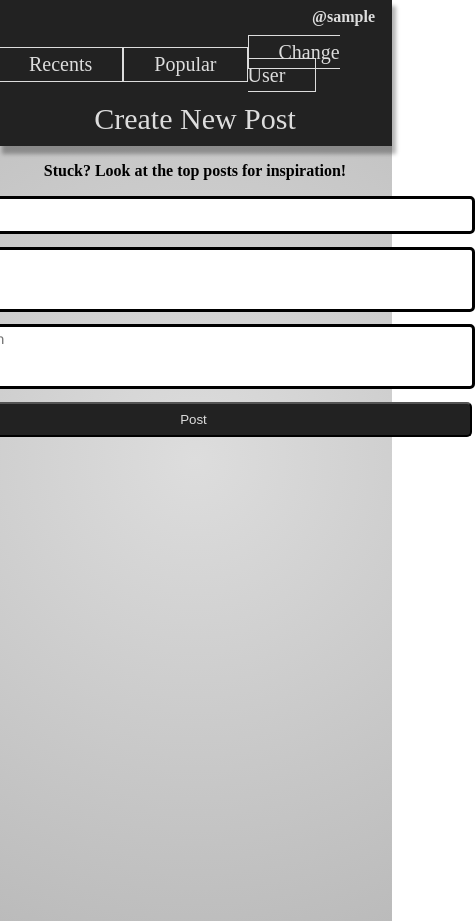
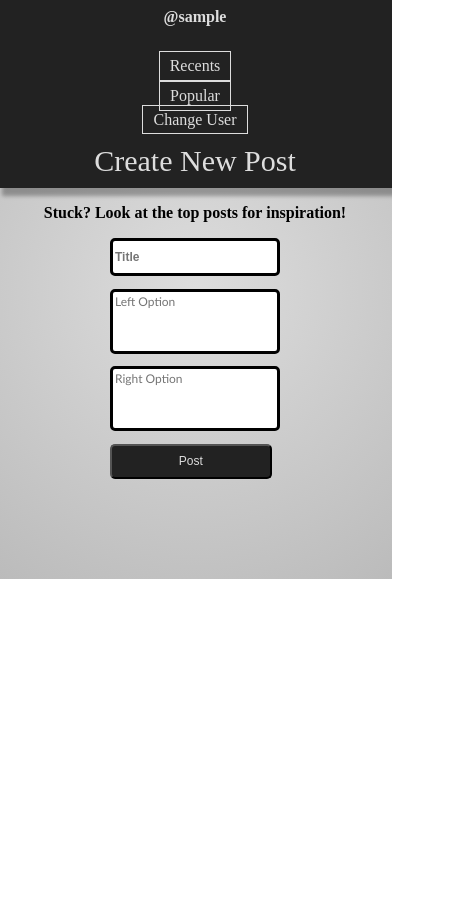
Before and after one commit to BradenCurtis/Pollar-Client, a React (Create React App) app: page /create in a window 390 px wide. Shown: the whole page, 475 px wide, since content can reach past the window. After the commit the page ends 844 px from the top, so only its background shows below. Built offline with nearby package versions, Linux system fonts and the light colour scheme; sample sign-in values are in the browser's storage.

Commit message:
CSS for mobile 1

```diff
--- a/src/App.css
+++ b/src/App.css
@@ -1,18 +1,18 @@
+/* General Styles */
 .App {
   background-image: radial-gradient(circle, #DDDDDD, #bbbbbb);
   margin: -10px;
   padding-bottom: 100px;
-
 }
 
-.createPostForm{
+.createPostForm {
   display: flex;
   flex-direction: column;
 }
 
-
-.createPostText{
-  width: 550px;
+.createPostText {
+  width: 100%;
+  max-width: 550px;
   height: 55px;
   text-align: left;
   vertical-align: top;
@@ -24,8 +24,9 @@
   border: solid 3px;
 }
 
-.createPostTitle{
-  width: 550px;
+.createPostTitle {
+  width: 100%;
+  max-width: 550px;
   height: 30px;
   font-weight: bold;
   border-radius: 5px;
@@ -34,21 +35,21 @@
   border: solid 3px;
 }
 
-.createPostSubmit{
-width: 557px;
-height: 35px;
-background-color: #222222;
-border-radius: 5px;
-color: #DDDDDD;
-cursor: pointer;
+.createPostSubmit {
+  width: 100%;
+  max-width: 557px;
+  height: 35px;
+  background-color: #222222;
+  border-radius: 5px;
+  color: #DDDDDD;
+  cursor: pointer;
 }
 
-.createPostError{
+.createPostError {
   color: red;
   font-size: 14px;
   font-weight: bold;
 }
-
 
 .makeRow {
   display: flex;
@@ -56,52 +57,49 @@ cursor: pointer;
   align-items: center;
 }
 
-
-
-.postDisplayList{
+.postDisplayList {
   display: flex;
   flex-direction: column;
   align-items: center;
   padding-top: 20px;
 }
 
-.postHeader{
+.postHeader {
   display: flex;
   flex-direction: row;
   align-items: center;
   justify-content: space-between;
   padding: 5px;
-
   background-color: #272727;
-
 }
 
-.postTop{
-  width: 600px;
+.postTop {
+  width: 100%;
+  max-width: 600px;
   height: 90%;
-  color: #DDDDDD
+  color: #DDDDDD;
 }
 
-.postTitle{
+.postTitle {
   font-size: 20px;
   font-weight: 900;
   max-width: 450px;
-  word-wrap:break-word;
+  word-wrap: break-word;
 }
 
-.postUserDate{
+.postUserDate {
   display: flex;
   flex-direction: column;
-  align-items: right;
+  align-items: flex-end;
 }
 
-.postUsername{
+.postUsername {
   margin: 0px;
   margin-bottom: 5px;
   text-align: right;
 }
 
-.postDate{
+.postDate {
   margin: 0px;
 }
 
@@ -110,28 +108,23 @@ cursor: pointer;
   flex-direction: row;
   align-items: flex-start;
   justify-content: space-between;
-
   border-top: solid 2px;
   border-bottom: solid 2px;
   border-color: #DDDDDD;
   background-color: #444444;
-
 }
 
-.postFooter{
+.postFooter {
   display: flex;
   flex-direction: row;
   align-items: center;
-
   justify-content: space-between;
-
   padding-right: 20%;
   padding-left: 20%;
   background-color: #272727;
 }
 
-.postOption1{
-
+.postOption1 {
   width: 100%;
   padding: 2px;
   margin-right: -1px;
@@ -141,8 +134,7 @@ cursor: pointer;
   border-color: #DDDDDD;
 }
 
-.postOption2{
-
+.postOption2 {
   width: 100%;
   margin-left: -1px;
   padding: 2px;
@@ -152,34 +144,33 @@ cursor: pointer;
   border-color: #DDDDDD;
 }
 
-.createPage{
+.createPage {
   display: flex;
-  height: 80vh;
+  flex-direction: column;
+  align-items: center;
 }
 
-.postVoting{
+.postVoting {
   display: flex;
   flex-direction: row;
   align-items: center;
   width: 100%;
 }
 
-.upvote{
+.upvote {
   color: #DDDDDD;
   background-color: #444444;
   width: 100%;
-  color: #DDDDDD;
   cursor: pointer;
 }
 
-.deleteButton{
+.deleteButton {
   color: #DDDDDD;
   background-color: #AA2222;
-  color: #DDDDDD;
   cursor: pointer;
 }
 
-.postWhole{
+.postWhole {
   margin-top: 20px;
   border: solid 10px;
   border-color: #222222;
@@ -188,19 +179,16 @@ cursor: pointer;
   box-shadow: 4px 5px 4px rgba(0, 0, 0, 0.3);
 }
 
-.navbar{
+.navbar {
   display: flex;
   flex-direction: row;
   align-items: center;
   justify-content: space-evenly;
   background-color: #222222;
   color: #DDDDDD;
-
   padding-top: 15px;
   padding-bottom: 15px;
   width: 100%;
-
-
   font-size: 20px;
 }
 
@@ -215,7 +203,7 @@ cursor: pointer;
   border-color: #DDDDDD;
 }
 
-.pageHeader{
+.pageHeader {
   display: flex;
   flex-direction: column;
   align-items: center;
@@ -226,7 +214,7 @@ cursor: pointer;
   box-shadow: 4px 8px 4px rgba(0, 0, 0, 0.3);
 }
 
-.pageTitle{
+.pageTitle {
   background-color: #222222;
   color: #DDDDDD;
   font-size: 30px;
@@ -234,13 +222,7 @@ cursor: pointer;
   margin-top: 0px;
 }
 
-.createPage{
-  display: flex;
-  flex-direction: column;
-  align-items: center;
-}
-
-.loginSignup{
+.loginSignup {
   display: flex;
   flex-direction: column;
   align-items: center;
@@ -248,14 +230,14 @@ cursor: pointer;
   padding-top: 9vh;
 }
 
-.makeColumn{
+.makeColumn {
   display: flex;
   flex-direction: column;
   align-items: center;
   padding: 0px;
 }
 
-.loginSignupError{
+.loginSignupError {
   color: red;
   font-size: 12px;
   font-weight: bold;
@@ -263,7 +245,7 @@ cursor: pointer;
   margin-bottom: 1.5vh;
 }
 
-.loginSignuptext{
+.loginSignuptext {
   font-weight: bold;
   font-size: 17px;
   padding: 0px;
@@ -271,7 +253,7 @@ cursor: pointer;
   align-self: center;
 }
 
-.loginSignupSubmit{
+.loginSignupSubmit {
   background-color: #222222;
   border-radius: 5px;
   color: #DDDDDD;
@@ -280,16 +262,16 @@ cursor: pointer;
   cursor: pointer;
 }
 
-.loginSignupInput{
+.loginSignupInput {
   width: 20vw;
   height: 2.5vh;
   border: solid 2px;
   border-radius: 5px;
 }
 
-.usernameDisplay{
+.usernameDisplay {
   color: #DDDDDD;
-  width:100vw;
+  width: 100vw;
   display: flex;
   justify-content: end;
   margin-right: 30px;
@@ -297,7 +279,7 @@ cursor: pointer;
   font-weight: bold;
 }
 
-.privacyTitle{
+.privacyTitle {
   display: flex;
   flex-direction: row;
   justify-content: space-between;
@@ -311,7 +293,7 @@ cursor: pointer;
   padding: 10px;
 }
 
-.privacyButton{
+.privacyButton {
   height: 50%;
   margin-top: 3%;
   margin-right: 3%;
@@ -321,26 +303,26 @@ cursor: pointer;
   cursor: pointer;
 }
 
-.privacyHeader{
+.privacyHeader {
   font-size: 22px;
   font-weight: bold;
 }
 
-.privacyBody{
+.privacyBody {
   font-size: 16px;
 }
 
-.privacyLogo{
+.privacyLogo {
   font-weight: bold;
 }
 
-.privacyWhole{
+.privacyWhole {
   padding: 30px;
   margin-bottom: -8%;
 }
 
-.signupPrivacy{
-  width:20vw;
+.signupPrivacy {
+  width: 20vw;
   text-align: center;
   word-wrap: break-word;
   margin-bottom: 5%;
@@ -351,55 +333,50 @@ cursor: pointer;
   background-color: #EEEEEE;
 }
 
-.signupPrivacy a{
-  color:#222222;
+.signupPrivacy a {
+  color: #222222;
 }
 
-.signupPrivacyText{
+.signupPrivacyText {
   width: 100%;
-  margin:0px;
-
-
+  margin: 0px;
 }
 
-.loginPrivacyText{
+.loginPrivacyText {
   width: 20vw;
   text-align: center;
 }
 
-.loginPrivacyText a{
-  color:#222222;
+.loginPrivacyText a {
+  color: #222222;
   font-weight: bold;
 }
 
-.aboutIntro{
+.aboutIntro {
   width: 100%;
-
   font-size: 24px;
   margin: 0 auto;
   font-weight: bold;
   text-align: center;
 }
 
-.aboutHeader{
+.aboutHeader {
   font-size: 26px;
   font-weight: bold;
 }
 
-.aboutBody{
+.aboutBody {
   font-size: 20px;
-
 }
 
-.pollarTitle{
-
+.pollarTitle {
   text-align: center;
   font-size: 35px;
   margin: 0;
   margin-bottom: 3vh;
   font-weight: bolder;
   background-color: #DDDDDD;
-  padding:.8%;
+  padding: .8%;
   padding-right: 1.5%;
   padding-left: 1.5%;
   border: solid 5px;
@@ -407,24 +384,153 @@ cursor: pointer;
   color: #222222;
   border-radius: 5px;
   cursor: pointer;
-  box-shadow: 4px 5px 4px rgba(0, 0, 0, 0.3)
+  box-shadow: 4px 5px 4px rgba(0, 0, 0, 0.3);
 }
 
-.aboutWhole{
+.aboutWhole {
   padding: 30px;
   height: 93vh;
   margin-bottom: -8%;
 }
 
-.suggestions{
+.suggestions {
   font-size: 16px;
   font-weight: bold;
 }
 
-.pageNotFound{
+.pageNotFound {
   height: 76vh;
   width: 100vw;
   background-color: #DDDDDD;
   padding: 50px;
+}
 
+/* Responsive Styles */
+@media (max-width: 768px) {
+  .createPostText, .createPostTitle, .createPostSubmit, .loginSignupInput, .signupPrivacy, .loginPrivacyText {
+    width: 90%;
+    font-size: 14px;
+  }
+
+  .postHeader, .postBody, .postFooter {
+    flex-direction: column;
+    padding: 10px;
+  }
+
+  .postFooter {
+    padding: 0 10%;
+  }
+
+  .navbar {
+    flex-direction: column;
+    font-size: 18px;
+  }
+
+  .navbar a {
+    padding: 10px 15px;
+  }
+
+  .pageHeader {
+    margin-right: 0;
+  }
+
+  .usernameDisplay {
+    justify-content: center;
+    margin: 10px 0;
+  }
+
+  .privacyTitle {
+    font-size: 24px;
+    padding: 5px;
+  }
+
+  .privacyButton {
+    font-size: 14px;
+    margin: 2%;
+  }
+
+  .signupPrivacy, .loginSignupInput {
+    width: 80%;
+  }
+
+  .loginPrivacyText {
+    width: 80%;
+  }
+
+  .aboutIntro {
+    font-size: 20px;
+  }
+
+  .aboutHeader {
+    font-size: 22px;
+  }
+
+  .aboutBody {
+    font-size: 18px;
+  }
+
+  .pollarTitle {
+    font-size: 28px;
+  }
 }
+
+@media (max-width: 480px) {
+  .createPostText, .createPostTitle, .createPostSubmit, .loginSignupInput, .signupPrivacy, .loginPrivacyText {
+    width: 95%;
+    font-size: 12px;
+  }
+
+  .postHeader, .postBody, .postFooter {
+    flex-direction: column;
+    padding: 5px;
+  }
+
+  .postFooter {
+    padding: 0 5%;
+  }
+
+  .navbar {
+    font-size: 16px;
+  }
+
+  .navbar a {
+    padding: 5px 10px;
+  }
+
+  .usernameDisplay {
+    margin: 10px 0;
+  }
+
+  .privacyTitle {
+    font-size: 20px;
+  }
+
+  .privacyButton {
+    font-size: 12px;
+    margin: 1%;
+  }
+
+  .signupPrivacy, .loginSignupInput {
+    width: 90%;
+  }
+
+  .loginPrivacyText {
+    width: 90%;
+  }
+
+  .aboutIntro {
+    font-size: 18px;
+  }
+
+  .aboutHeader {
+    font-size: 20px;
+  }
+
+  .aboutBody {
+    font-size: 16px;
+  }
+
+  .pollarTitle {
+    font-size: 24px;
+  }
+}
```
